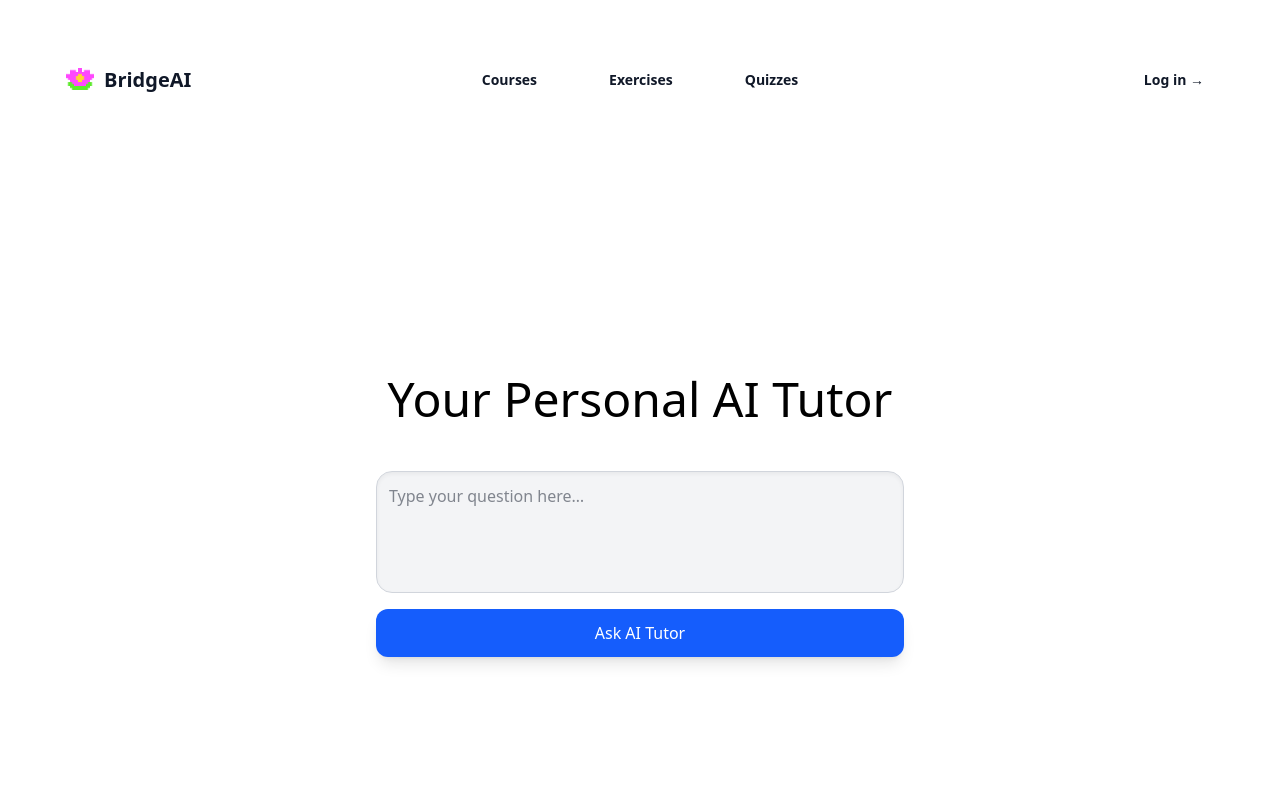
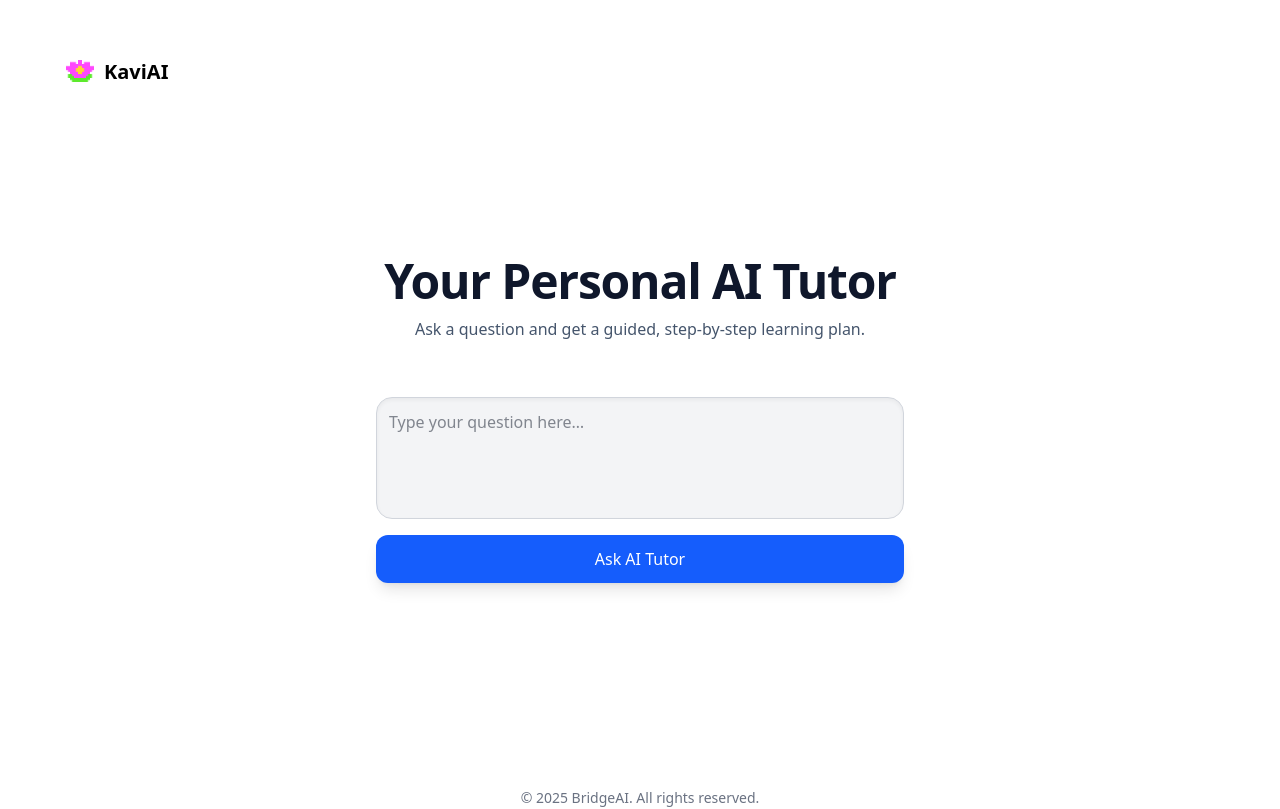
Before and after one commit to Gui-Oba/bangla-tutor, a React (Vite) app in the folder client/: page / in a window 1280 px wide. Shown: the top 809 px of the page. Built offline with nearby package versions, Linux system fonts and the light colour scheme.

Commit message:
Touched up front end

```diff
--- a/client/src/components/Header.jsx
+++ b/client/src/components/Header.jsx
@@ -11,25 +11,25 @@ export default function Header() {
           <a href="#" className="flex flex-row items-center gap-2 font-semibold -m-1.5 p-1.5">
             <span className="sr-only">Your Company</span>
             <img className="h-8 w-auto" src={Logo} alt="" />
-            <Link to="/" className=" text-xl font-semibold text-gray-900">BridgeAI</Link>
+            <Link to="/" className=" text-xl font-bold text-black">KaviAI</Link>
 
           </a>
         </div>
-        <div className="flex lg:hidden">
+        {/* <div className="flex lg:hidden">
           <button type="button" className="-m-2.5 inline-flex items-center justify-center rounded-md p-2.5 text-gray-700">
             <span className="sr-only">Open main menu</span>
 
           </button>
-        </div>
-        <div className="hidden lg:flex lg:gap-x-12">
+        </div> */}
+        {/* <div className="hidden lg:flex lg:gap-x-12">
           <Link to="/courses" className="text-sm/6 font-semibold text-gray-900 hover:bg-gray-100 p-3 rounded-4xl">Courses</Link>
           <Link to="/exercises" className="text-sm/6 font-semibold text-gray-900 hover:bg-gray-100 p-3 rounded-4xl">Exercises</Link>
           <Link to="/quizzes" className="text-sm/6 font-semibold text-gray-900 hover:bg-gray-100 p-3 rounded-4xl">Quizzes</Link>
 
-        </div>
-        <div className="hidden lg:flex lg:flex-1 lg:justify-end">
+        </div> */}
+        {/* <div className="hidden lg:flex lg:flex-1 lg:justify-end">
           <a href="#" className="text-sm/6 font-semibold text-gray-900 hover:bg-gray-100 p-3 rounded-4xl">Log in <span aria-hidden="true">&rarr;</span></a>
-        </div>
+        </div> */}
       </nav>
 
     </header>
--- a/client/src/pages/Home.jsx
+++ b/client/src/pages/Home.jsx
@@ -1,20 +1,26 @@
-import '../App.css'; // Ensure styles are applied
+import '../App.css';
 import Header from '../components/Header';
 import Footer from '../components/Footer';
 import QuestionBox from '../components/QuestionBox';
-import { useState } from 'react'; // Import useState
+import { useState, useMemo } from 'react';
 
 export default function Home() {
   const [teachingPlan, setTeachingPlan] = useState(null);
   const [loading, setLoading] = useState(false);
   const [error, setError] = useState(null);
-  const [currentStepIndex, setCurrentStepIndex] = useState(0); // New state for current step
+  const [currentStepIndex, setCurrentStepIndex] = useState(0);
+
+  const totalSteps = teachingPlan?.steps?.length ?? 0;
+  const progress = useMemo(() => {
+    if (!totalSteps) return 0;
+    return Math.round(((currentStepIndex + 1) / totalSteps) * 100);
+  }, [currentStepIndex, totalSteps]);
 
   const handleQuestionSubmit = async (question) => {
     setLoading(true);
     setError(null);
-    setTeachingPlan(null); // Clear previous plan
-    setCurrentStepIndex(0); // Reset to first step
+    setTeachingPlan(null);
+    setCurrentStepIndex(0);
 
     try {
       const response = await fetch(`${import.meta.env.VITE_API_URL}/api/teach`, {
@@ -23,9 +29,8 @@ export default function Home() {
         body: JSON.stringify({ query: question })
       });
 
-
       if (!response.ok) {
-        const errorData = await response.json();
+        const errorData = await response.json().catch(() => ({}));
         throw new Error(errorData.message || 'Failed to fetch teaching plan');
       }
 
@@ -45,81 +50,137 @@ export default function Home() {
 
   const handleNextStep = () => {
     if (teachingPlan && currentStepIndex < teachingPlan.steps.length - 1) {
-      setCurrentStepIndex(currentStepIndex + 1);
+      setCurrentStepIndex((i) => i + 1);
     }
   };
 
   const handlePreviousStep = () => {
     if (currentStepIndex > 0) {
-      setCurrentStepIndex(currentStepIndex - 1);
+      setCurrentStepIndex((i) => i - 1);
     }
   };
 
   return (
-    <div className="min-h-screen flex flex-col bg-white">
+    <div className="min-h-screen flex flex-col  text-slate-800">
       <Header />
+
       <main className="flex-grow">
         <section
           id="about"
-          className="relative flex items-center justify-center min-h-screen py-12 bg-white text-black"
+          className="relative flex items-center justify-center min-h-[80vh] py-16"
         >
-          <div className="px-6 text-center max-w-4xl w-full">
-            <h1 className="flex items-center text-5xl mb-6 justify-center">
+          <div className="w-full max-w-5xl px-6">
+            <h1 className="text-center text-4xl sm:text-5xl font-semibold tracking-tight text-slate-900">
               Your Personal AI Tutor
             </h1>
-            <QuestionBox onSubmit={handleQuestionSubmit} /> {/* Pass the handler */}
+            <p className="mt-3 text-center text-slate-600">
+              Ask a question and get a guided, step-by-step learning plan.
+            </p>
 
-            {loading && <p className="mt-4 text-lg">Generating teaching plan...</p>}
-            {error && <p className="mt-4 text-lg text-red-500">Error: {error}</p>}
+            <div className="mt-8">
+              <div className="mx-auto max-w-2xl">
+                <QuestionBox onSubmit={handleQuestionSubmit} />
+              </div>
+
+              {loading && (
+                <p className="mt-6 text-center text-base text-slate-600 animate-pulse">
+                  Generating teaching plan…
+                </p>
+              )}
+              {error && (
+                <p className="mt-6 text-center text-base text-red-600">
+                  Error: {error}
+                </p>
+              )}
+            </div>
 
             {teachingPlan && (
-              <div className="mt-8 p-6 bg-gray-50 rounded-lg shadow-md text-left max-w-2xl mx-auto">
-                <h2 className="text-3xl font-bold mb-4">{teachingPlan.title}</h2>
-                {teachingPlan.summary && <p className="mb-4 italic">{teachingPlan.summary}</p>}
+              <div
+                className="mt-10 mx-auto max-w-3xl rounded-2xl bg-white/90 shadow-sm ring-1 ring-black/5 backdrop-blur-sm transition-colors"
+              >
+                {/* Header */}
+                <div className="px-6 pt-6 pb-4">
+                  <h2 className="text-2xl sm:text-3xl font-semibold text-slate-900">
+                    {teachingPlan.title}
+                  </h2>
+                  {teachingPlan.summary && (
+                    <p className="mt-2 text-slate-600">
+                      {teachingPlan.summary}
+                    </p>
+                  )}
+                  {(teachingPlan.subject || teachingPlan.grade) && (
+                    <p className="mt-3 text-sm text-slate-500">
+                      {teachingPlan.subject && <>Subject: {teachingPlan.subject}</>}
+                      {teachingPlan.subject && teachingPlan.grade && <span className="mx-2">•</span>}
+                      {teachingPlan.grade && <>Grade: {teachingPlan.grade}</>}
+                    </p>
+                  )}
+                </div>
 
+                {/* Progress */}
+                {totalSteps > 0 && (
+                  <div className="px-6">
+                    <div className="h-1.5 w-full rounded-full bg-slate-200 overflow-hidden">
+                      <div
+                        className="h-full bg-gradient-to-r from-indigo-300 via-indigo-400 to-indigo-500 transition-all"
+                        style={{ width: `${progress}%` }}
+                        aria-valuemin={0}
+                        aria-valuemax={100}
+                        aria-valuenow={progress}
+                        role="progressbar"
+                      />
+                    </div>
+                    <div className="mt-2 text-xs text-slate-500">
+                      Step {currentStepIndex + 1} of {totalSteps}
+                    </div>
+                  </div>
+                )}
+
+                {/* Current Step */}
                 {teachingPlan.steps && teachingPlan.steps.length > 0 && (
-                  <>
-                    <div className="text-lg">
-                      <strong className="text-xl">
-                        Step {teachingPlan.steps[currentStepIndex].stepNumber}: {teachingPlan.steps[currentStepIndex].description}
-                      </strong>
-                      <p className="ml-4 text-gray-700">{teachingPlan.steps[currentStepIndex].details}</p>
+                  <div className="px-6 py-6">
+                    <div className="text-lg leading-relaxed">
+                      <div className="text-slate-900 font-medium">
+                        Step {teachingPlan.steps[currentStepIndex].stepNumber}:{' '}
+                        {teachingPlan.steps[currentStepIndex].description}
+                      </div>
+                      <p className="mt-2 text-slate-700">
+                        {teachingPlan.steps[currentStepIndex].details}
+                      </p>
+
                       {teachingPlan.steps[currentStepIndex].example && (
-                        <div className="ml-4 mt-2 p-3 bg-gray-100 border border-gray-200 rounded-md text-sm font-mono whitespace-pre-wrap">
-                          Example: {teachingPlan.steps[currentStepIndex].example}
+                        <div className="mt-4 rounded-lg border border-slate-200 bg-slate-50 px-4 py-3 text-sm font-mono text-slate-700">
+                          <span className="font-semibold not-italic">Example:</span>{' '}
+                          {teachingPlan.steps[currentStepIndex].example}
                         </div>
                       )}
                     </div>
 
-                    <div className="flex justify-between mt-6">
+                    {/* Controls */}
+                    <div className="mt-6 flex items-center justify-between gap-3">
                       <button
                         onClick={handlePreviousStep}
                         disabled={currentStepIndex === 0}
-                        className="px-4 py-2 bg-gray-300 text-gray-800 rounded-md disabled:opacity-50 disabled:cursor-not-allowed"
+                        className="inline-flex items-center justify-center rounded-lg border border-slate-300 bg-white px-4 py-2 text-sm font-medium text-slate-700 hover:bg-slate-50 disabled:opacity-50 disabled:cursor-not-allowed transition"
                       >
                         Back
                       </button>
                       <button
                         onClick={handleNextStep}
-                        disabled={currentStepIndex === teachingPlan.steps.length - 1}
-                        className="px-4 py-2 bg-blue-600 text-white rounded-md disabled:opacity-50 disabled:cursor-not-allowed"
+                        disabled={currentStepIndex === totalSteps - 1}
+                        className="inline-flex items-center justify-center rounded-lg bg-indigo-600 px-4 py-2 text-sm font-medium text-white hover:bg-indigo-700 disabled:opacity-50 disabled:cursor-not-allowed transition shadow-sm"
                       >
                         Next
                       </button>
                     </div>
-                  </>
-                )}
-
-                {teachingPlan.subject && teachingPlan.grade && (
-                  <p className="mt-4 text-sm text-gray-600">
-                    Subject: {teachingPlan.subject}, Grade: {teachingPlan.grade}
-                  </p>
+                  </div>
                 )}
               </div>
             )}
           </div>
         </section>
       </main>
+
       <Footer />
     </div>
   );
```
